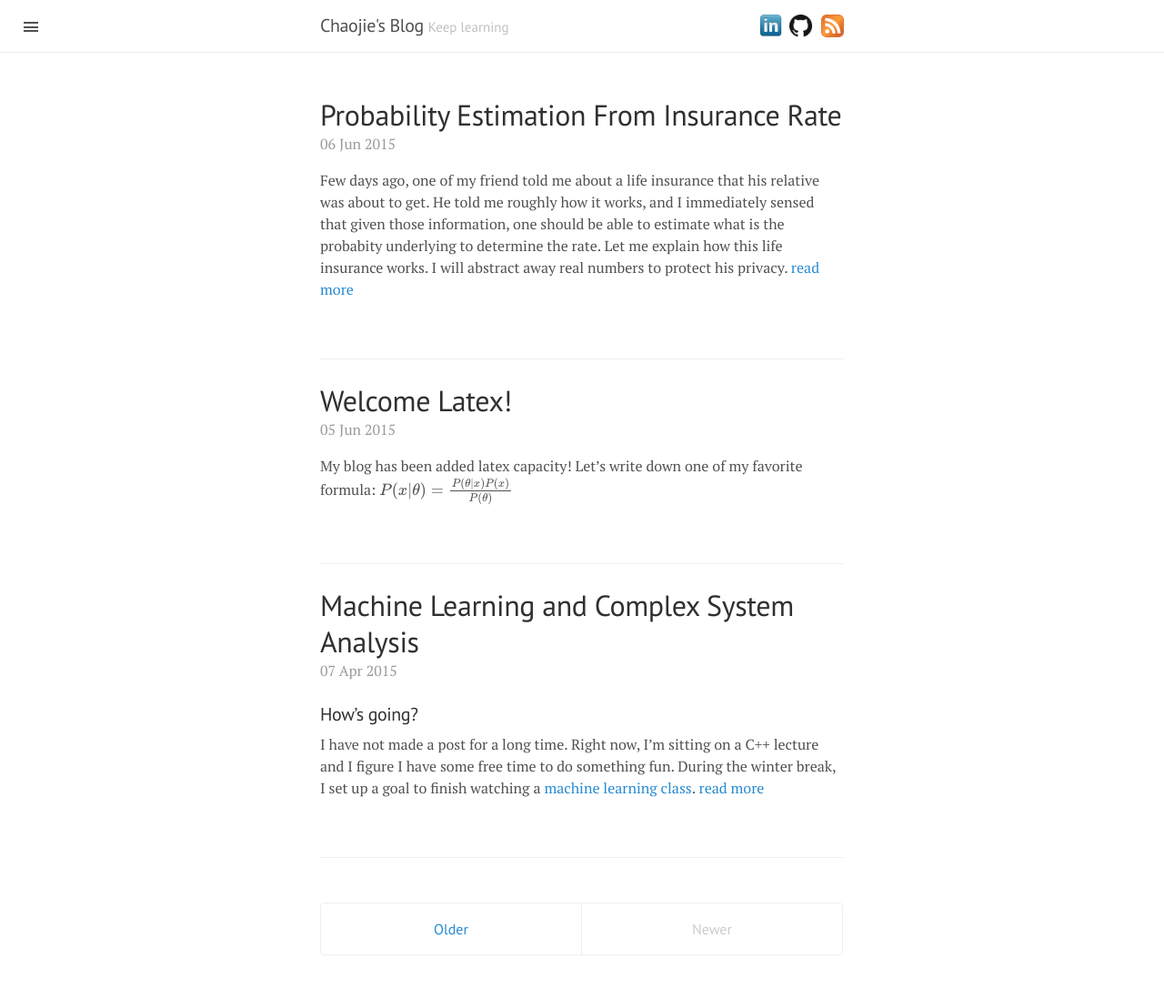
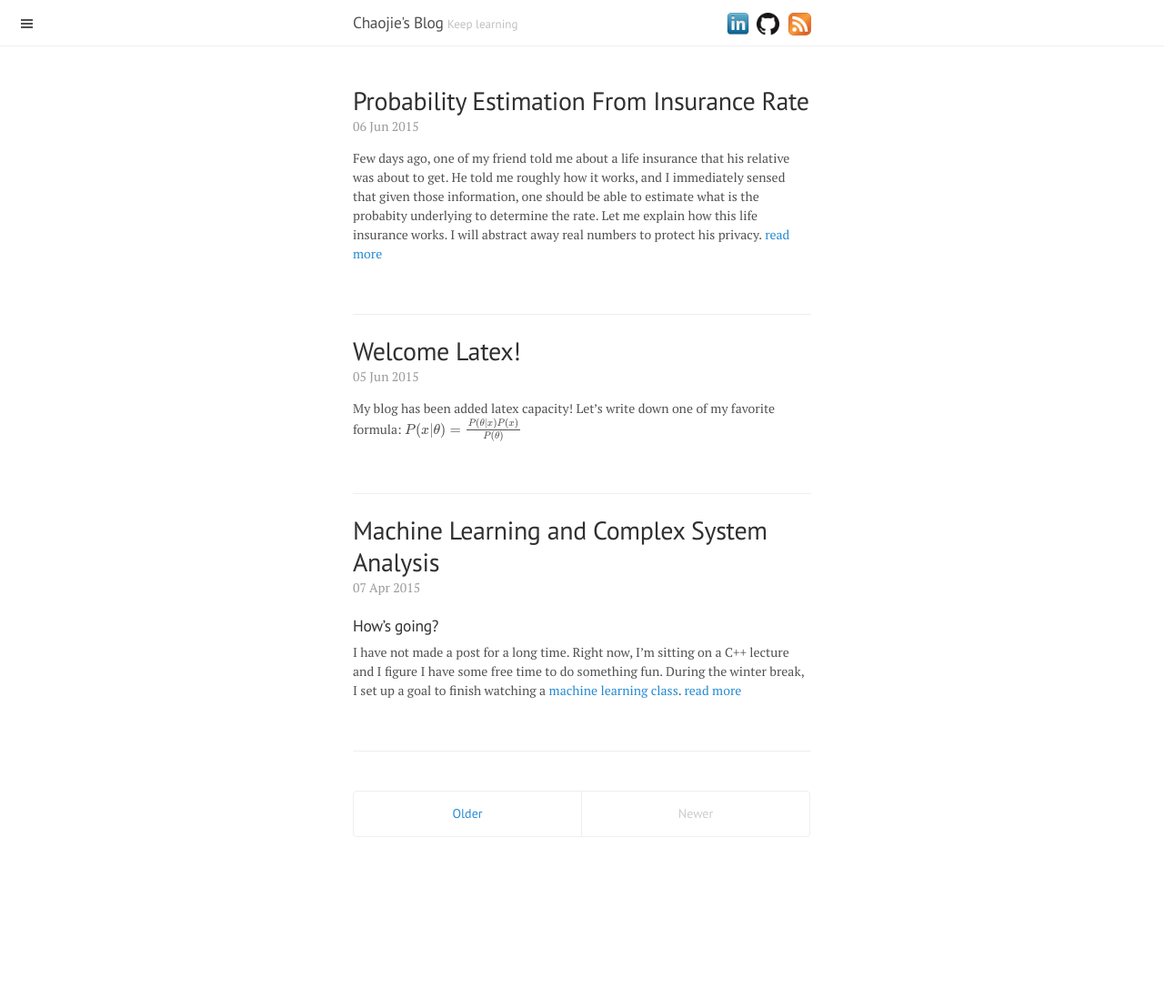
Before and after one commit to cjackie/cjackie.github.com, a Jekyll site: the page built from index.html, in a window 1280 px wide. Shown: the whole page at 91% size. Built offline with Jekyll 4.4.1, drawn with Linux system fonts in a browser that asks for light colours; formulas are drawn with MathJax 3; the list of posts is cut into pages by our own code; after the commit the page ends 962 px from its top, so only the background shows below that.

Commit message:
change size

```diff
--- a/public/css/lanyon.css
+++ b/public/css/lanyon.css
@@ -38,7 +38,7 @@
 html,
 body {
     overflow-x: hidden;
-    font-size: 100%;
+    font-size: 14px;
 }
 
 html {
```
